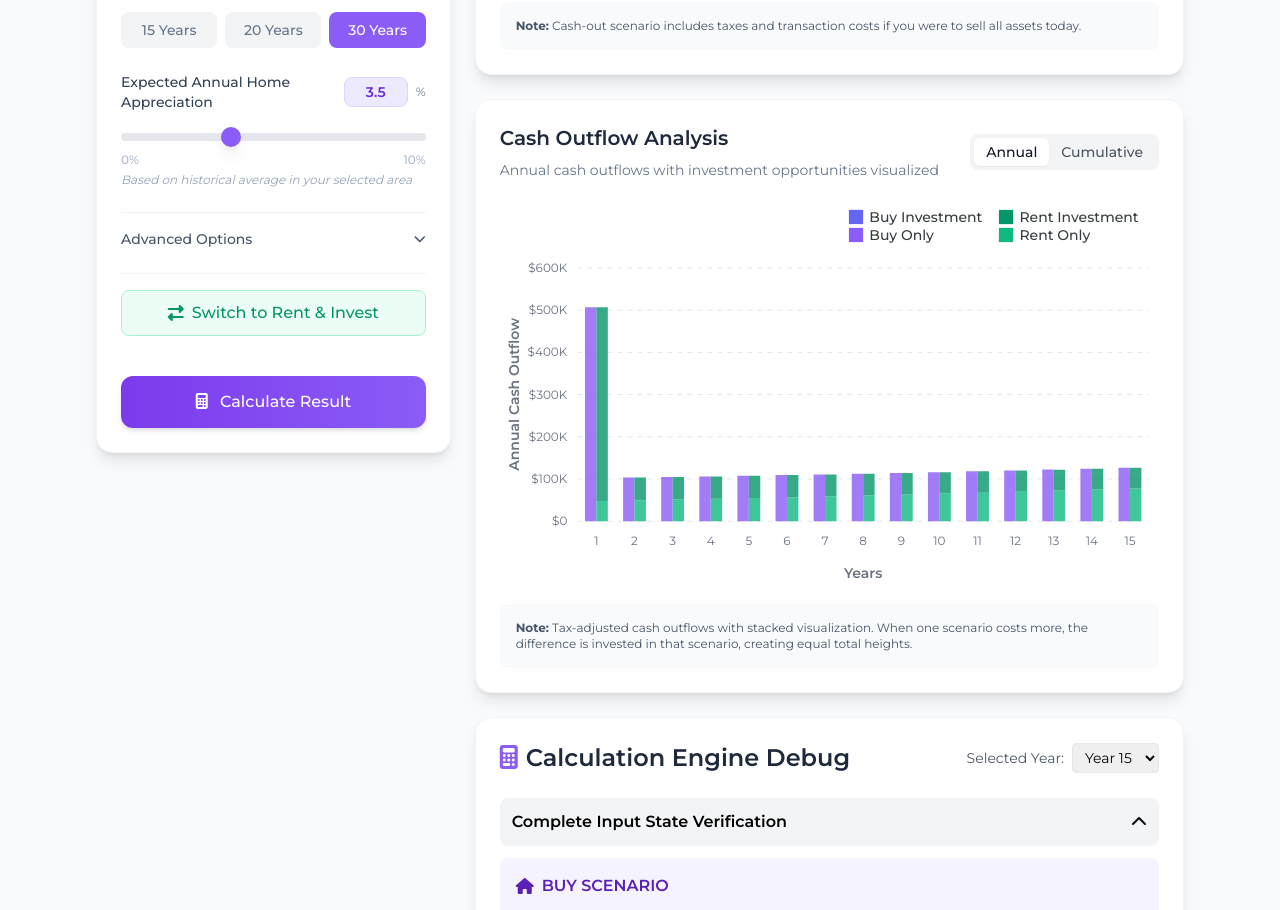
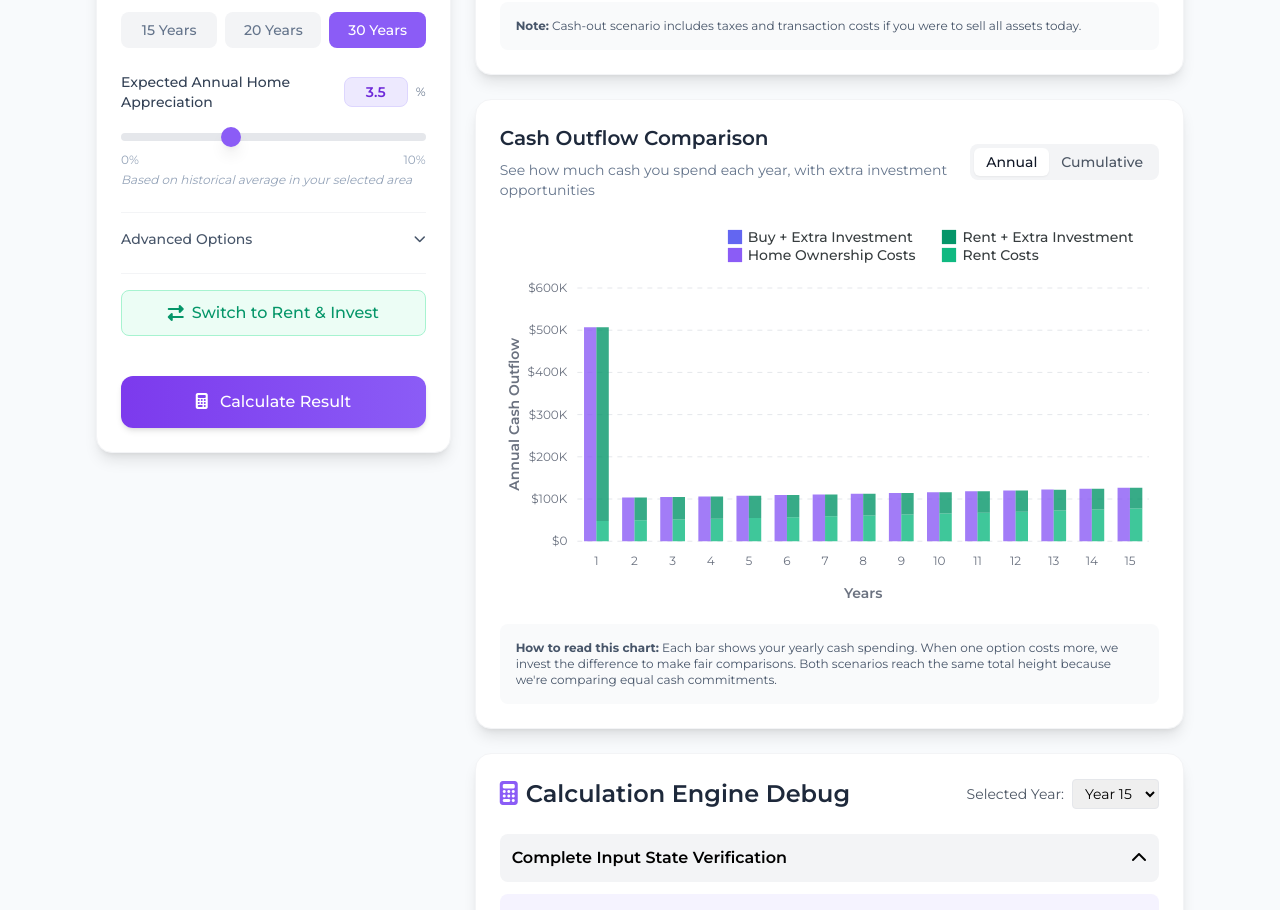
Before and after one commit to zebangeth/rent-or-buy.homes, a React (Vite) app: page / in a window 1280 px wide. Shown: the part 1347-2257 px from the top of the page. Built offline with nearby package versions, Linux system fonts and the light colour scheme.

Commit message:
Update cashflow chart titles and descriptions for better user understanding

```diff
--- a/src/components/ResultPanel/CashOutflowChart.tsx
+++ b/src/components/ResultPanel/CashOutflowChart.tsx
@@ -53,9 +53,9 @@ export default function CashOutflowChart({ className = "" }: CashOutflowChartPro
 
     // Accumulate investments (when one scenario costs more)
     if (rentOutflow > buyOutflow) {
-      buyInvestmentRunningTotal += (rentOutflow - buyOutflow);
+      buyInvestmentRunningTotal += rentOutflow - buyOutflow;
     } else if (buyOutflow > rentOutflow) {
-      rentInvestmentRunningTotal += (buyOutflow - rentOutflow);
+      rentInvestmentRunningTotal += buyOutflow - rentOutflow;
     }
 
     buyCumulativeOnlyData.push(buyOnlyRunningTotal);
@@ -100,7 +100,7 @@ export default function CashOutflowChart({ className = "" }: CashOutflowChartPro
     plotOptions: {
       bar: {
         horizontal: false,
-        columnWidth: "60%",
+        columnWidth: "65%",
         dataLabels: {
           position: "top",
         },
@@ -136,7 +136,7 @@ export default function CashOutflowChart({ className = "" }: CashOutflowChartPro
       fontSize: theme.chartStyles.legend.fontSize,
       fontWeight: theme.chartStyles.legend.fontWeight,
       itemMargin: {
-        horizontal: 10,
+        horizontal: 15,
         vertical: 0,
       },
       markers:
@@ -225,14 +225,26 @@ export default function CashOutflowChart({ className = "" }: CashOutflowChartPro
           <div style="${theme.tooltipStyles.container}">
             <div style="${theme.tooltipStyles.title}">Year ${year}${modeLabel}</div>
 
-              ${createTooltipItem(theme.colors.buy.primary, 'Buy Only', buyOnlyValue)}
-              ${buyInvestmentValue > 0 ? createTooltipItem(theme.colors.buy.secondary, 'Buy Investment', buyInvestmentValue) : ''}
-              ${createTooltipItem(theme.colors.rent.primary, 'Rent Only', rentOnlyValue)}
-              ${rentInvestmentValue > 0 ? createTooltipItem(theme.colors.rent.secondary, 'Rent Investment', rentInvestmentValue) : ''}
+              ${createTooltipItem(theme.colors.buy.primary, "Home Ownership Costs", buyOnlyValue)}
+              ${
+                buyInvestmentValue > 0
+                  ? createTooltipItem(theme.colors.buy.secondary, "Buy + Extra Investment", buyInvestmentValue)
+                  : ""
+              }
+              ${createTooltipItem(theme.colors.rent.primary, "Rent Costs", rentOnlyValue)}
+              ${
+                rentInvestmentValue > 0
+                  ? createTooltipItem(theme.colors.rent.secondary, "Rent + Extra Investment", rentInvestmentValue)
+                  : ""
+              }
 
               <div style="${theme.tooltipStyles.separator}">
-                <div style="color: ${theme.colors.buy.primary}; margin-bottom: 2px;">💰 Total Buy: ${formatCurrency(totalBuyValue)}</div>
-                <div style="color: ${theme.colors.rent.primary};">💰 Total Rent: ${formatCurrency(totalRentValue)}</div>
+                <div style="color: ${
+                  theme.colors.buy.primary
+                }; margin-bottom: 2px;">🏠 Total Buy Scenario: ${formatCurrency(totalBuyValue)}</div>
+                <div style="color: ${theme.colors.rent.primary};">🏠 Total Rent Scenario: ${formatCurrency(
+          totalRentValue
+        )}</div>
               </div>
             </div>
           `;
@@ -259,44 +271,44 @@ export default function CashOutflowChart({ className = "" }: CashOutflowChartPro
     viewMode === "annual"
       ? [
           {
-            name: "Buy Only",
+            name: "Home Ownership Costs",
             data: buyOnlyData,
             group: "buy",
           },
           {
-            name: "Buy Investment",
+            name: "Buy + Extra Investment",
             data: buyInvestmentData,
             group: "buy",
           },
           {
-            name: "Rent Only",
+            name: "Rent Costs",
             data: rentOnlyData,
             group: "rent",
           },
           {
-            name: "Rent Investment",
+            name: "Rent + Extra Investment",
             data: rentInvestmentData,
             group: "rent",
           },
         ]
       : [
           {
-            name: "Buy Only",
+            name: "Home Ownership Costs",
             data: buyCumulativeOnlyData,
             group: "buy",
           },
           {
-            name: "Buy Investment",
+            name: "Buy + Extra Investment",
             data: buyCumulativeInvestmentData,
             group: "buy",
           },
           {
-            name: "Rent Only",
+            name: "Rent Costs",
             data: rentCumulativeOnlyData,
             group: "rent",
           },
           {
-            name: "Rent Investment",
+            name: "Rent + Extra Investment",
             data: rentCumulativeInvestmentData,
             group: "rent",
           },
@@ -306,11 +318,11 @@ export default function CashOutflowChart({ className = "" }: CashOutflowChartPro
     <div className={`card p-6 ${className}`}>
       <div className="flex flex-col sm:flex-row sm:items-center sm:justify-between mb-6">
         <div>
-          <h3 className="text-xl font-semibold text-dark-800 mb-2">Cash Outflow Analysis</h3>
+          <h3 className="text-xl font-semibold text-dark-800 mb-2">Cash Outflow Comparison</h3>
           <p className="text-sm text-dark-500">
             {viewMode === "annual"
-              ? "Annual cash outflows with investment opportunities visualized"
-              : "Cumulative cash outflows and investments over time"}
+              ? "See how much cash you spend each year, with extra investment opportunities"
+              : "Track your total cash spent and investments accumulated over time"}
           </p>
         </div>
 
@@ -343,10 +355,10 @@ export default function CashOutflowChart({ className = "" }: CashOutflowChartPro
 
       <div className="mt-4 p-4 bg-gray-50 rounded-lg">
         <p className="text-xs text-dark-600">
-          <strong>Note:</strong>{" "}
+          <strong>How to read this chart:</strong>{" "}
           {viewMode === "annual"
-            ? "Tax-adjusted cash outflows with stacked visualization. When one scenario costs more, the difference is invested in that scenario, creating equal total heights."
-            : "Cumulative view shows total money spent and investments accumulated over time. The stacked bars display both base outflows and additional investments, helping visualize long-term financial implications."}
+            ? "Each bar shows your yearly cash spending. When one option costs more, we invest the difference to make fair comparisons. Both scenarios reach the same total height because we're comparing equal cash commitments."
+            : "See how your total cash spending builds up over time. The chart shows both your base costs (rent or ownership) and extra investments. This helps you understand long-term cash flow patterns."}
         </p>
       </div>
     </div>
```
